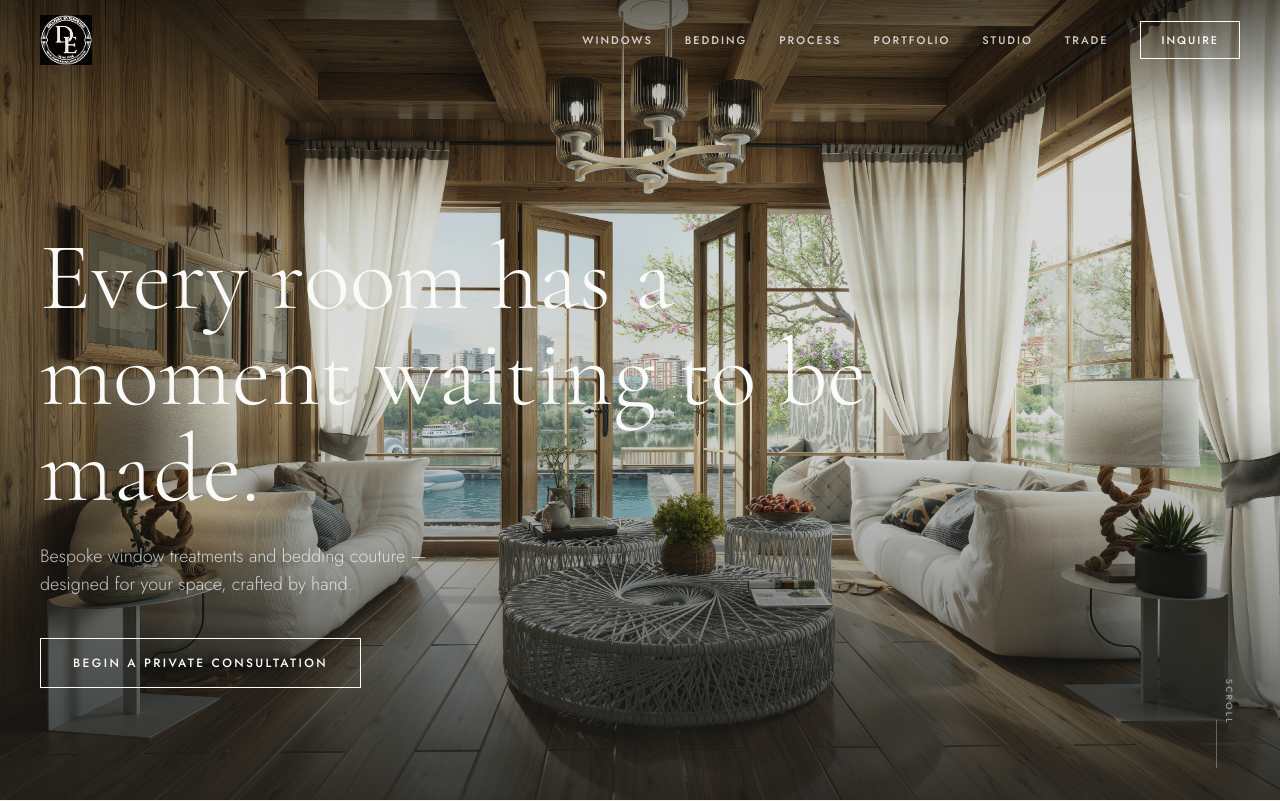
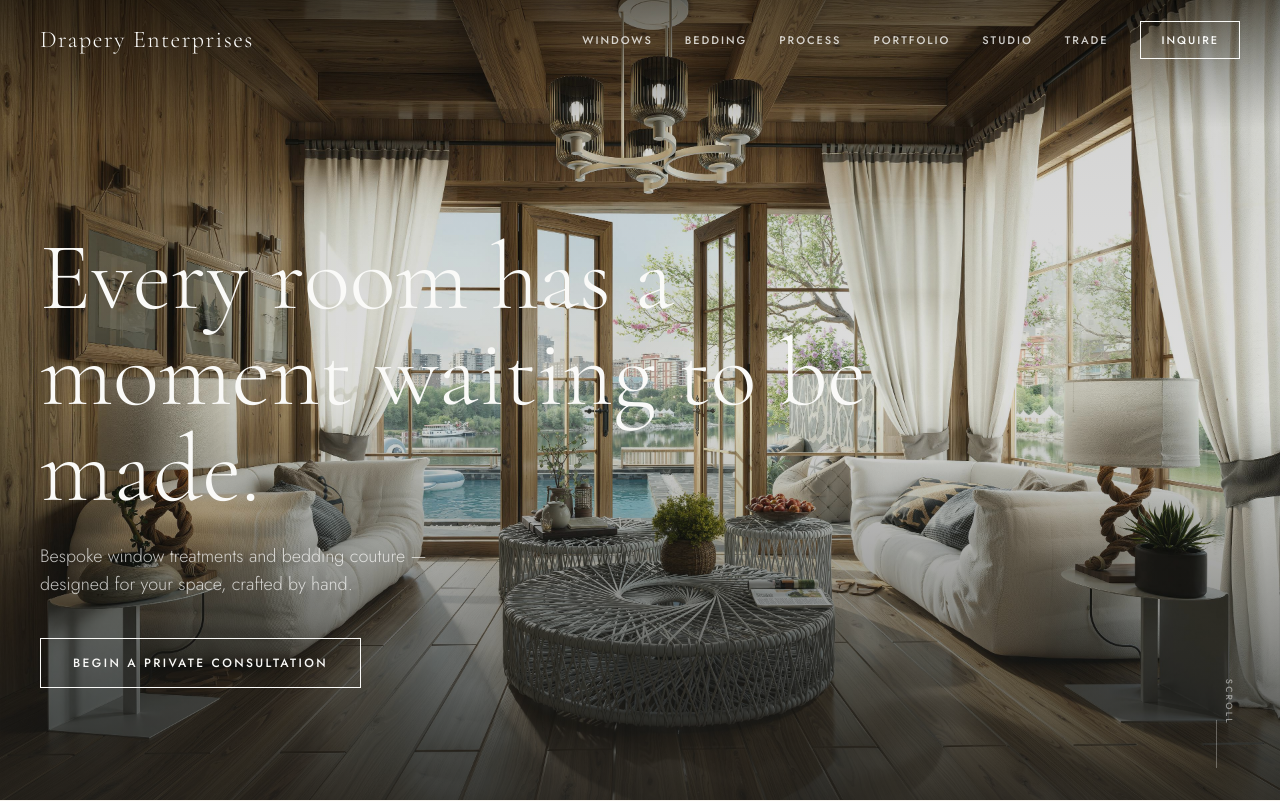
Before and after one commit to Upshifttmedia/drapery-enterprises, a Next.js app: page / in a window 1280 px wide. Shown: the top 801 px of the page. Built offline with nearby package versions, Linux system fonts and the light colour scheme.

Commit message:
Revert "Add DE logo to nav and footer"
This reverts commit efcd9205fbf6e72df0dc1e412815ee51a7bcfcde.

```diff
--- a/components/Footer.tsx
+++ b/components/Footer.tsx
@@ -1,4 +1,3 @@
-import Image from 'next/image'
 import Link from 'next/link'
 
 export default function Footer() {
@@ -10,15 +9,9 @@ export default function Footer() {
         <div className="grid grid-cols-1 md:grid-cols-2 lg:grid-cols-4 gap-12 lg:gap-16 mb-16">
           {/* Brand */}
           <div className="lg:col-span-2">
-            <Link href="/" aria-label="Drapery Enterprises — Home">
-              <Image
-                src="/images/logo.jpg"
-                alt="Drapery Enterprises logo — Since 1948"
-                width={72}
-                height={72}
-                className="mb-5 [filter:invert(1)_brightness(2)] opacity-80"
-              />
-            </Link>
+            <p className="font-cormorant text-2xl font-light tracking-[0.06em] mb-4">
+              Drapery Enterprises
+            </p>
             <p className="font-jost font-light text-sm text-muted leading-relaxed max-w-xs mb-6">
               A design atelier for bespoke window treatments and bedding couture.
               Every piece fabricated by hand in our Santa Cruz workroom.
--- a/components/Nav.tsx
+++ b/components/Nav.tsx
@@ -1,7 +1,6 @@
 'use client'
 
 import { useState, useEffect } from 'react'
-import Image from 'next/image'
 import Link from 'next/link'
 import { usePathname } from 'next/navigation'
 import { motion, AnimatePresence } from 'framer-motion'
@@ -57,19 +56,13 @@ export default function Nav() {
         style={scrolled ? { borderBottom: '1px solid var(--rule)' } : {}}
       >
         <div className="max-w-8xl mx-auto px-6 md:px-10 h-16 md:h-20 flex items-center justify-between">
-          <Link href="/" className="relative z-10 flex items-center" aria-label="Drapery Enterprises — Home">
-            <Image
-              src="/images/logo.jpg"
-              alt="Drapery Enterprises — Since 1948, From Inspiration to Installation"
-              width={52}
-              height={52}
-              className={`transition-all duration-300 ${
-                scrolled
-                  ? 'mix-blend-multiply opacity-90'
-                  : '[filter:invert(1)_brightness(2)] opacity-90'
-              }`}
-              priority
-            />
+          <Link
+            href="/"
+            className={`font-cormorant text-xl md:text-2xl font-light tracking-[0.06em] relative z-10 transition-colors duration-300 ${
+              scrolled ? 'text-charcoal' : 'text-off-white'
+            }`}
+          >
+            Drapery Enterprises
           </Link>
 
           <nav className="hidden md:flex items-center gap-8" aria-label="Primary navigation">
```
Also changed, not shown: public/images/logo.jpg (deleted).
